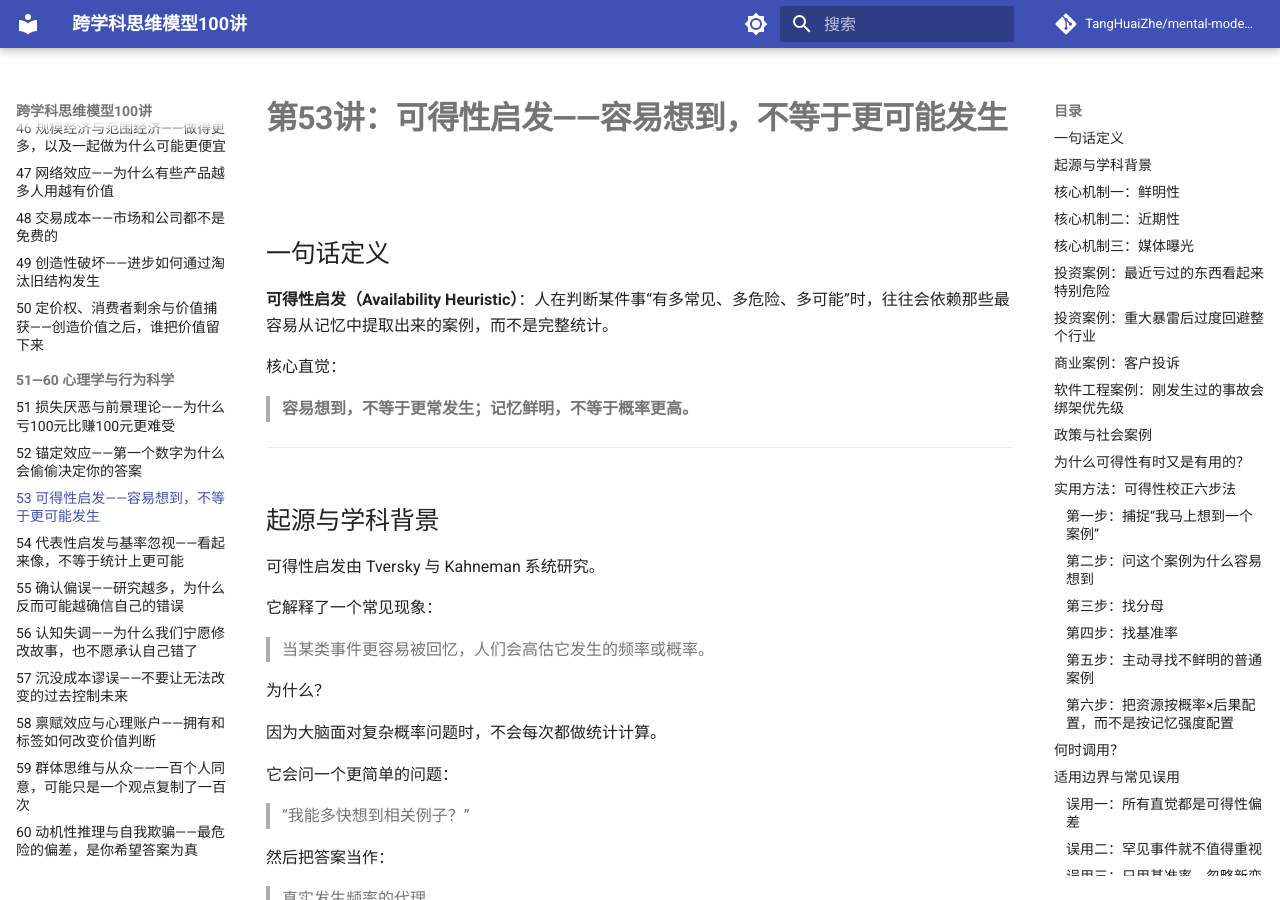
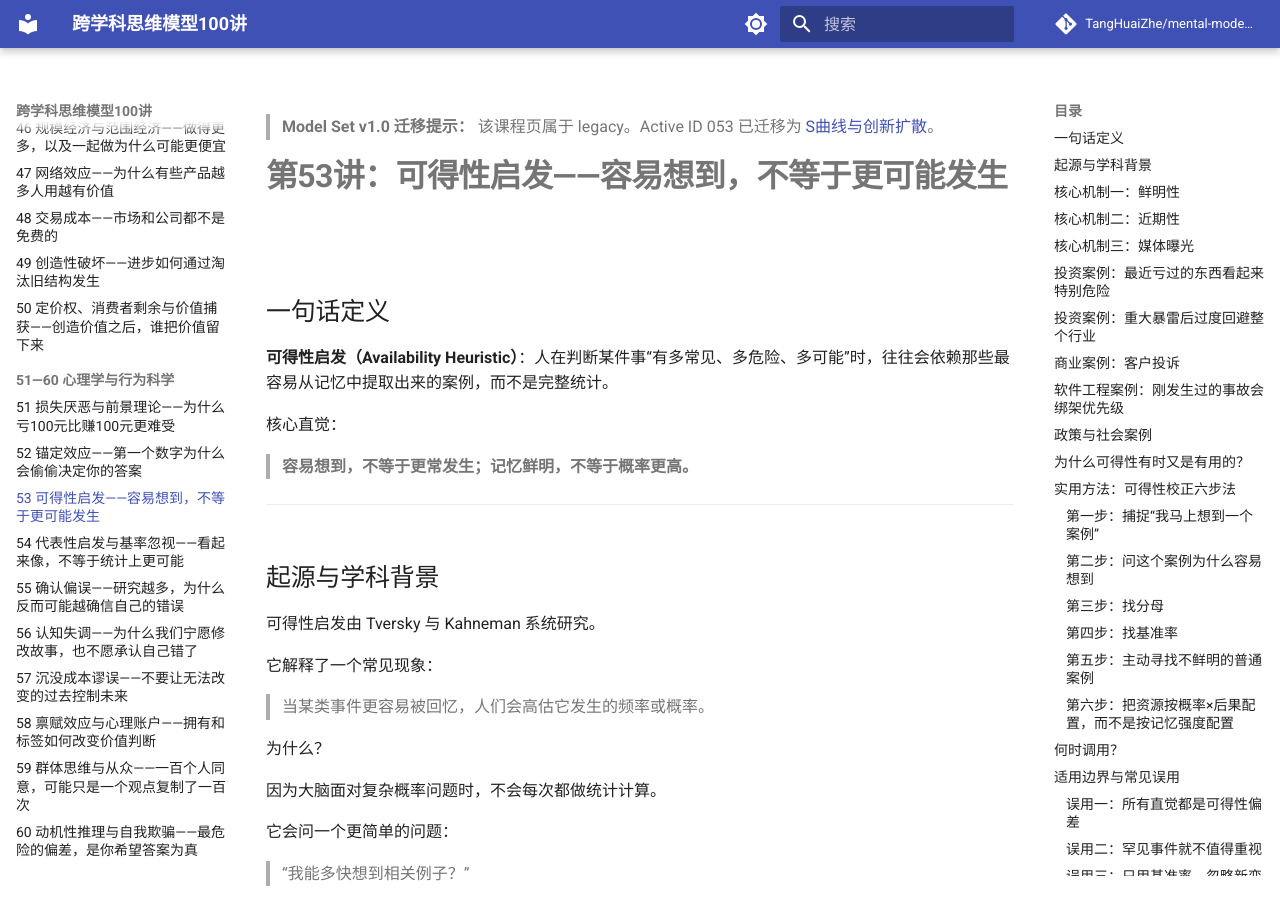
Before and after one commit to TangHuaiZhe/mental-models-audit, an MkDocs documentation site: the page built from docs/course/053-availability.md, in a window 1280 px wide and 900 px high. Built offline with MkDocs 1.6.1 and Material for MkDocs 9.7.7, drawn with Linux system fonts in a browser that asks for light colours; comment, search, counter and statistics services are not loaded.

Commit message:
docs: mark 053-availability.md as legacy

```diff
--- a/docs/course/053-availability.md
+++ b/docs/course/053-availability.md
@@ -1,3 +1,5 @@
+> **Model Set v1.0 迁移提示：** 该课程页属于 legacy。Active ID 053 已迁移为 [S曲线与创新扩散](../model-set-v1/053-s-curve-diffusion.md)。
+
 # 第53讲：可得性启发——容易想到，不等于更可能发生
 
 ## 一句话定义
```
